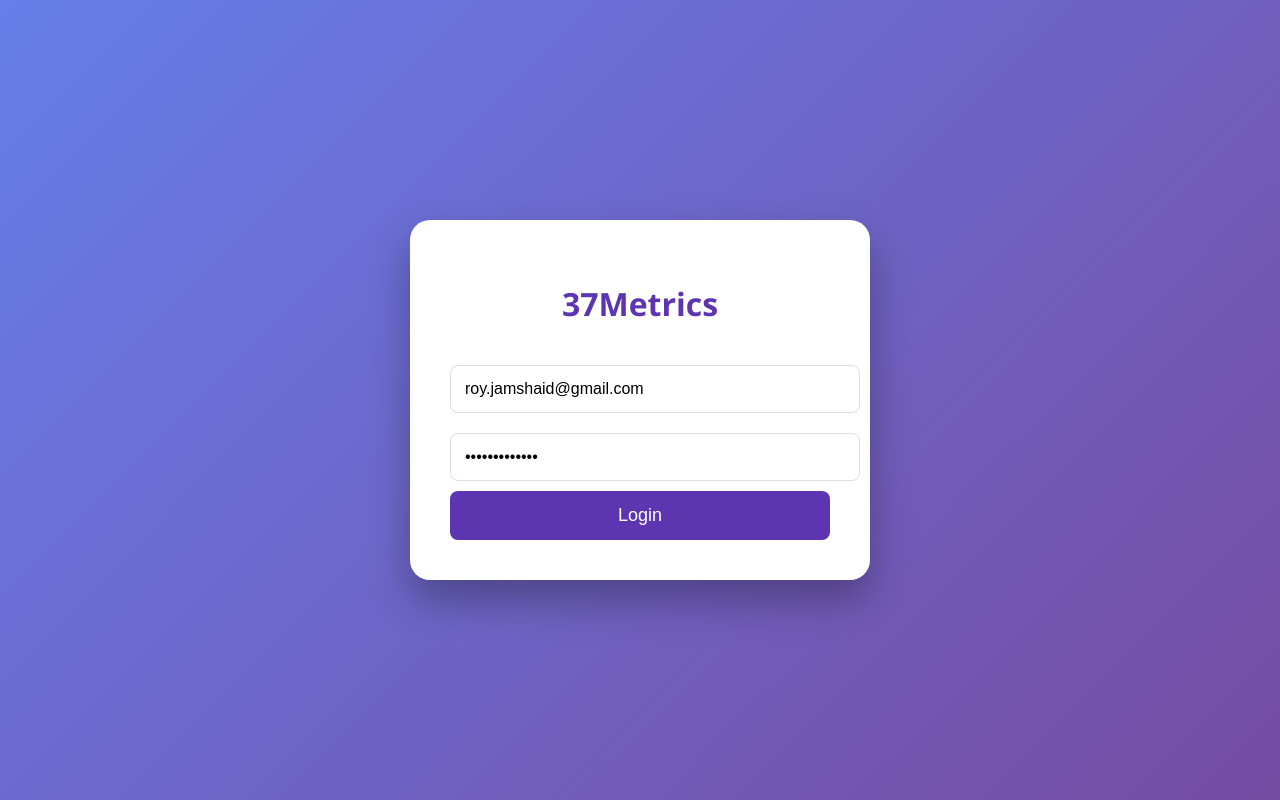
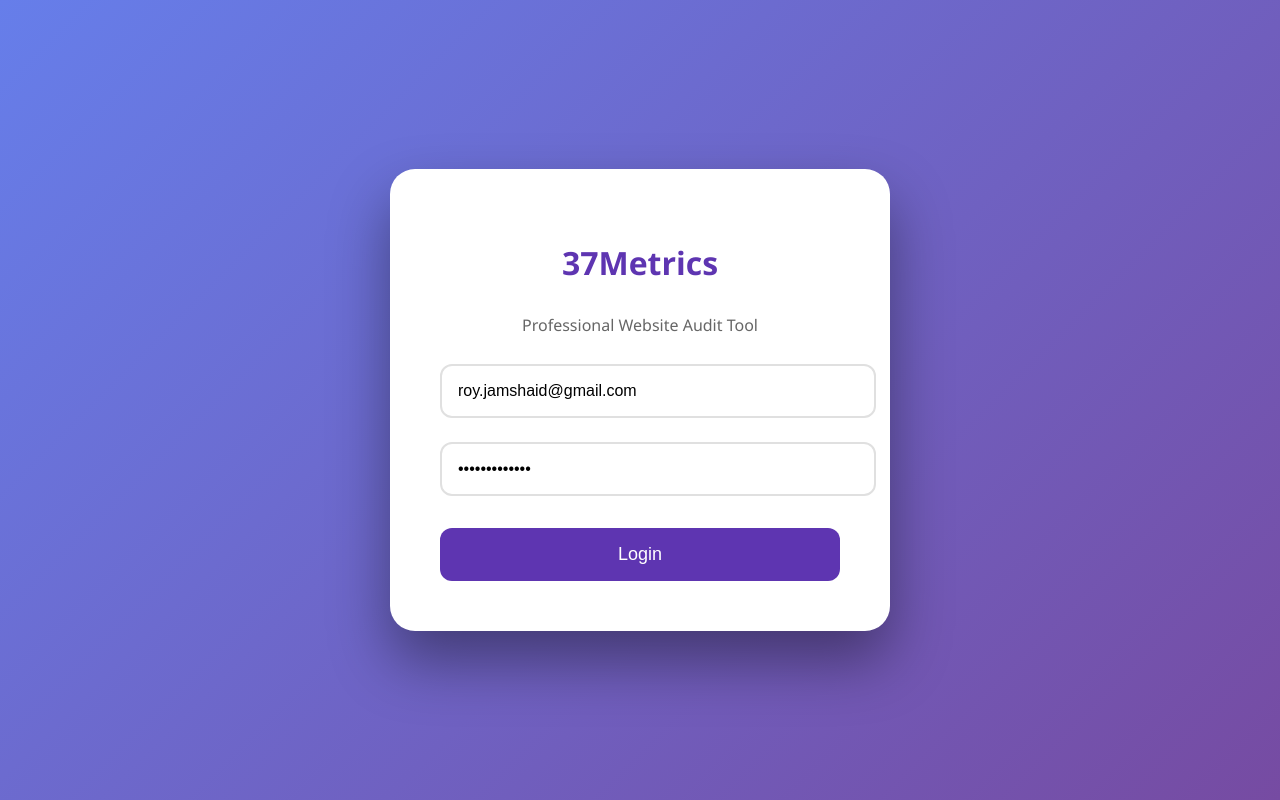
Before and after one commit to Swalehjamshaid/Website-Quality-Check-, a Flask app: template templates/login.html in a window 1280 px wide. Run offline with Flask 3, Linux system fonts and the light colour scheme; the template is opened without the code that fills it, so the values that code supplies are empty; parts of the project's set-up code (start-up, migrations or seed data) failed here and were passed over.

Commit message:
Update login.html

```diff
--- a/templates/login.html
+++ b/templates/login.html
@@ -5,20 +5,22 @@
   <meta name="viewport" content="width=device-width, initial-scale=1">
   <style>
     body {font-family: 'Segoe UI', sans-serif; background: linear-gradient(135deg, #667eea 0%, #764ba2 100%); margin:0; height:100vh; display:flex; align-items:center; justify-content:center;}
-    .card {background:white; padding:40px; border-radius:20px; box-shadow:0 20px 40px rgba(0,0,0,0.3); width:380px;}
-    h1 {text-align:center; color:#5e35b1; margin-bottom:30px;}
-    input {width:100%; padding:14px; margin:10px 0; border:1px solid #ddd; border-radius:8px; font-size:16px;}
-    button {width:100%; padding:14px; background:#5e35b1; color:white; border:none; border-radius:8px; font-size:18px; cursor:pointer;}
-    .flash {padding:15px; margin:15px 0; border-radius:8px; background:#f8d7da; color:#721c24;}
+    .card {background:white; padding:50px; border-radius:25px; box-shadow:0 30px 60px rgba(0,0,0,0.4); width:400px; text-align:center;}
+    h1 {color:#5e35b1; margin-bottom:30px; font-size:32px;}
+    input {width:100%; padding:16px; margin:12px 0; border:2px solid #e0e0e0; border-radius:12px; font-size:16px;}
+    button {width:100%; padding:16px; background:#5e35b1; color:white; border:none; border-radius:12px; font-size:18px; cursor:pointer; margin-top:20px;}
+    button:hover {background:#4527a0;}
+    .error {background:#f8d7da; color:#721c24; padding:12px; border-radius:8px; margin:15px 0;}
   </style>
 </head>
 <body>
 <div class="card">
   <h1>37Metrics</h1>
+  <p style="color:#666;">Professional Website Audit Tool</p>
   {% with messages = get_flashed_messages(with_categories=true) %}
     {% if messages %}
       {% for cat, msg in messages %}
-        <div class="flash">{{ msg }}</div>
+        <div class="error">{{ msg }}</div>
       {% endfor %}
     {% endif %}
   {% endwith %}
```
